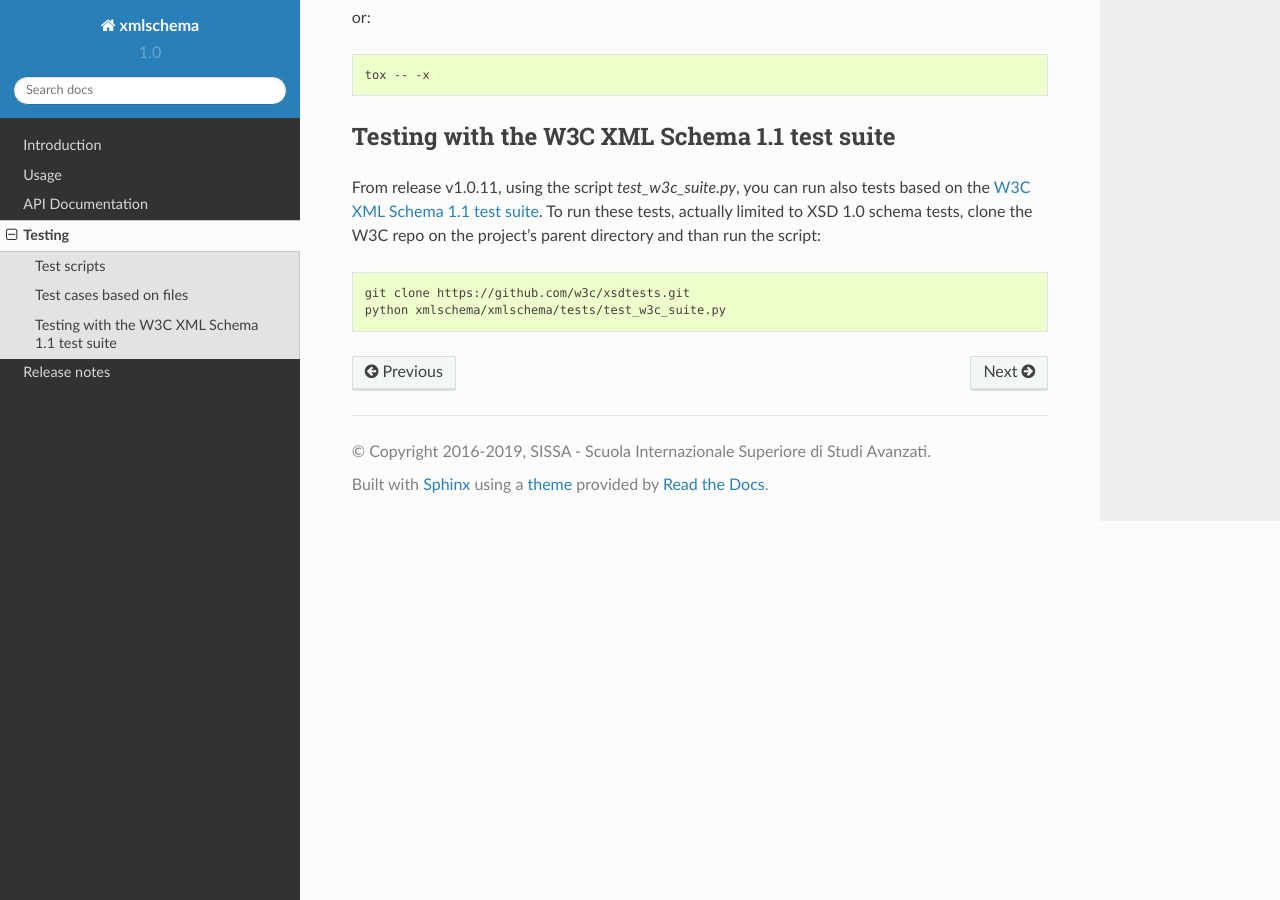
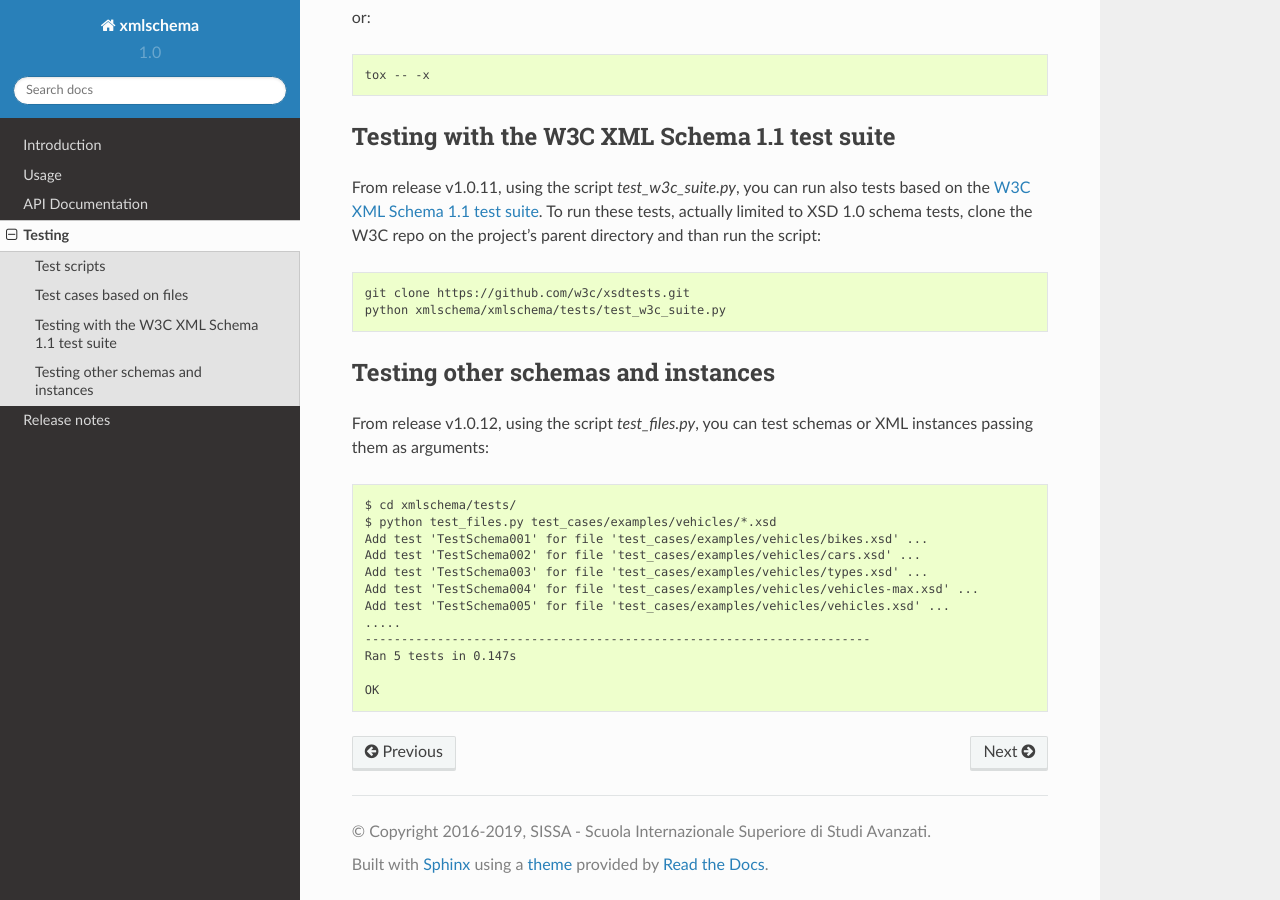
Before and after one commit to sissaschool/xmlschema, a Sphinx documentation site: the page built from doc/testing.rst, in a window 1280 px wide and 900 px high, scrolled down 2887 px. Built offline with Sphinx 7.4.7 and the Read the Docs theme 2.0.0, drawn with Linux system fonts in a browser that asks for light colours; some of the changed text lies outside the part shown.

Commit message:
Add a script for testing XSD and XML files directly

```diff
--- a/doc/testing.rst
+++ b/doc/testing.rst
@@ -150,3 +150,25 @@ run the script:
 
    git clone https://github.com/w3c/xsdtests.git
    python xmlschema/xmlschema/tests/test_w3c_suite.py
+
+
+Testing other schemas and instances
+-----------------------------------
+
+From release v1.0.12, using the script *test_files.py*, you can test schemas or XML instances
+passing them as arguments:
+
+.. code-block:: text
+
+   $ cd xmlschema/tests/
+   $ python test_files.py test_cases/examples/vehicles/*.xsd
+   Add test 'TestSchema001' for file 'test_cases/examples/vehicles/bikes.xsd' ...
+   Add test 'TestSchema002' for file 'test_cases/examples/vehicles/cars.xsd' ...
+   Add test 'TestSchema003' for file 'test_cases/examples/vehicles/types.xsd' ...
+   Add test 'TestSchema004' for file 'test_cases/examples/vehicles/vehicles-max.xsd' ...
+   Add test 'TestSchema005' for file 'test_cases/examples/vehicles/vehicles.xsd' ...
+   .....
+   ----------------------------------------------------------------------
+   Ran 5 tests in 0.147s
+
+   OK
```
Also changed, not shown: other parts of doc/testing.rst (+1 -1 lines), README.rst (+10 -5 lines), 2 other files.
